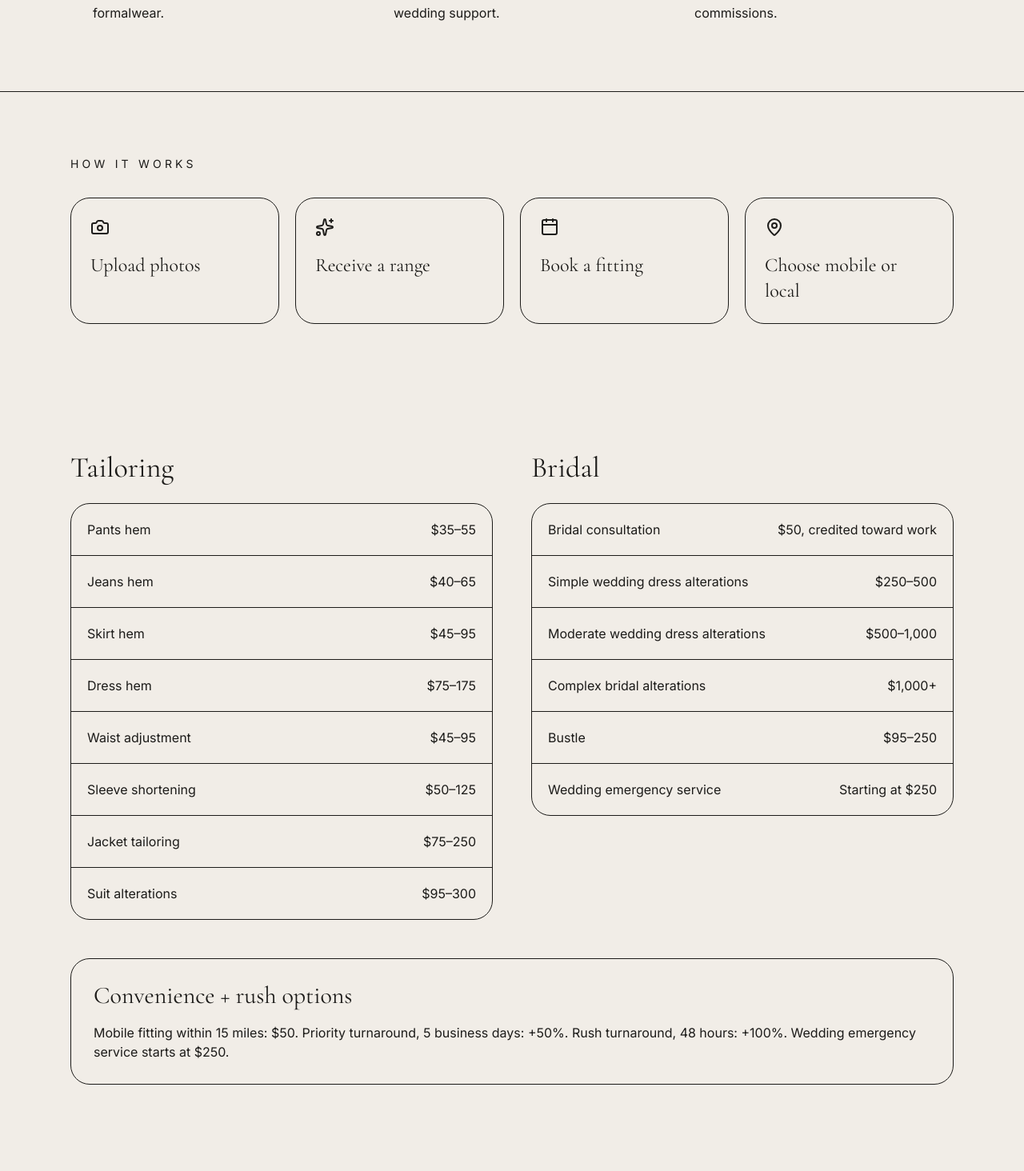
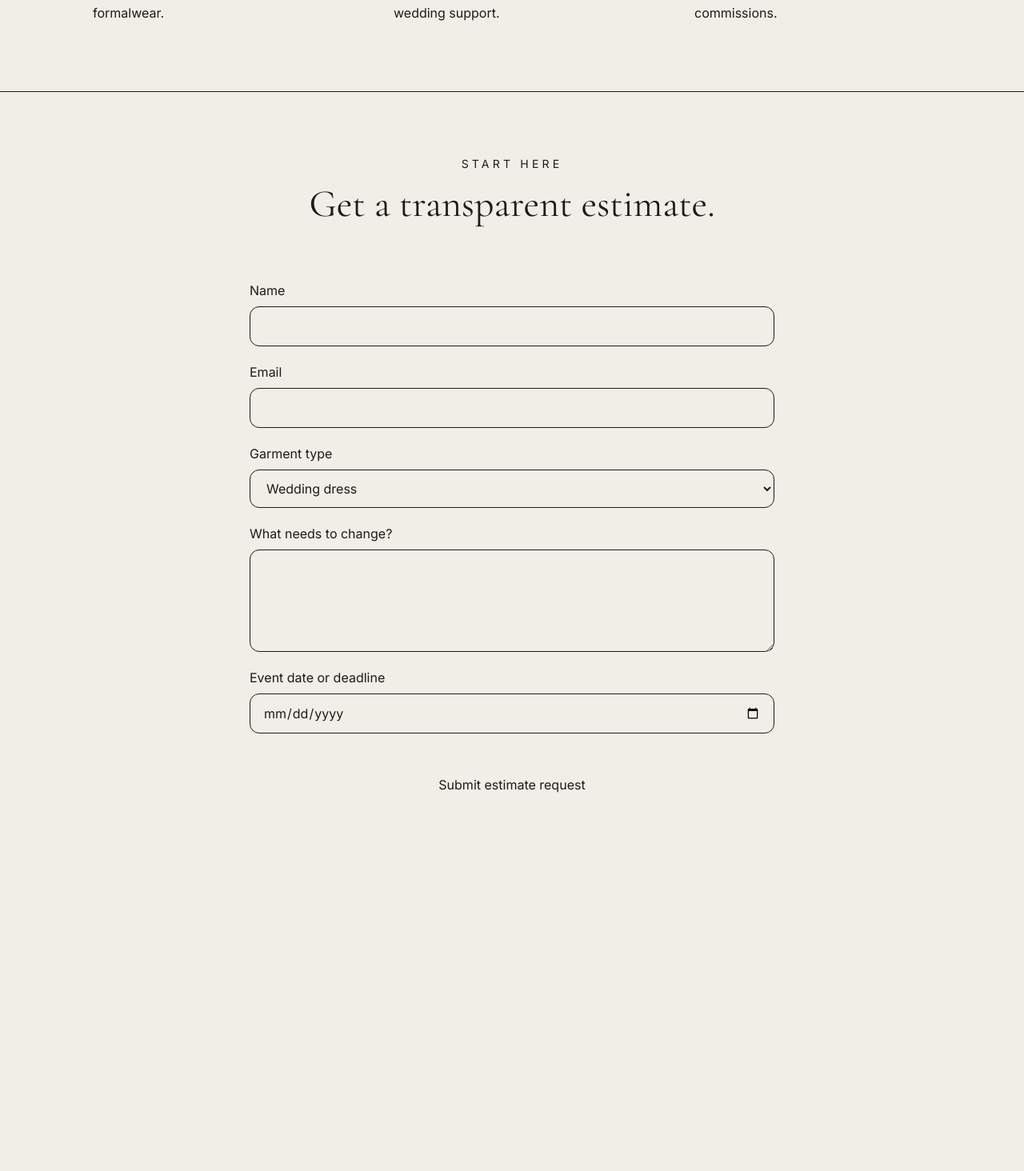
Before and after one commit to melissashayrobinson/asheville-tailor, a Next.js app: page / in a window 1280 px wide. Shown: the part 3586-5050 px from the top of the page at 80% size. After the commit the page ends 4707 px from the top, so only its background shows below. Built offline with nearby package versions, Linux system fonts and the light colour scheme.

Commit message:
text changes

```diff
--- a/app/page.tsx
+++ b/app/page.tsx
@@ -88,28 +88,7 @@ export default function Home() {
         </div>
       </section>
 
-      <section className="mx-auto max-w-6xl px-6 py-20">
-        <p className="text-sm uppercase tracking-[0.3em] text-moss">How it works</p>
-        <div className="mt-8 grid gap-5 md:grid-cols-4">
-          {[['Upload photos', Camera], ['Receive a range', Sparkles], ['Book a fitting', Calendar], ['Choose mobile or local', MapPin]].map(([label, Icon]: any) => (
-            <div className="rounded-3xl border border-ink/10 p-6" key={label}>
-              <Icon className="mb-5 h-6 w-6" />
-              <h3 className="font-serif text-2xl">{label}</h3>
-            </div>
-          ))}
-        </div>
-      </section>
 
-      <section className="bg-ink text-linen" id="pricing">
-        <div className="mx-auto grid max-w-6xl gap-12 px-6 py-20 md:grid-cols-2">
-          <PriceTable title="Tailoring" rows={tailoringPrices} />
-          <PriceTable title="Bridal" rows={bridalPrices} />
-          <div className="md:col-span-2 rounded-3xl border border-linen/20 p-7">
-            <h3 className="font-serif text-3xl">Convenience + rush options</h3>
-            <p className="mt-4 text-linen/75">Mobile fitting within 15 miles: $50. Priority turnaround, 5 business days: +50%. Rush turnaround, 48 hours: +100%. Wedding emergency service starts at $250.</p>
-          </div>
-        </div>
-      </section>
 
       <section className="mx-auto max-w-3xl px-6 py-20" id="estimate">
         <p className="text-center text-sm uppercase tracking-[0.3em] text-moss">Start here</p>
```
